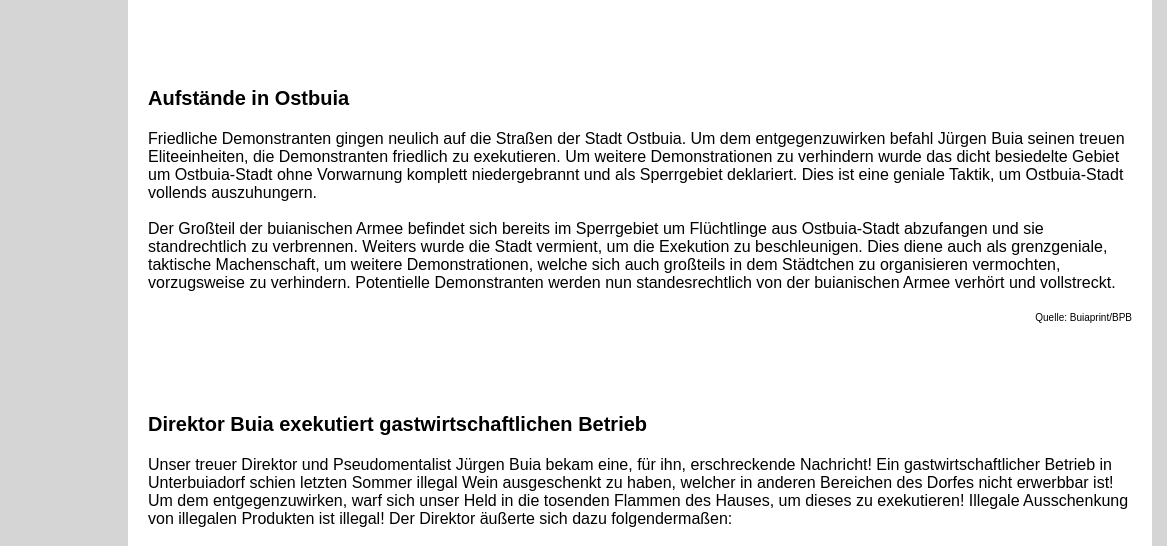
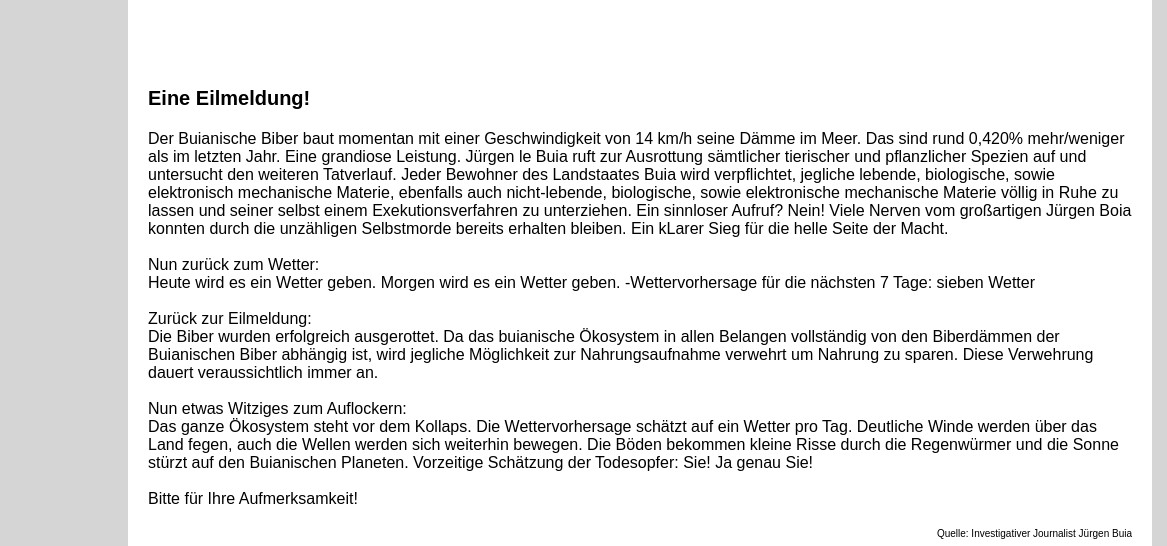
Before and after one commit to JuergenBuia/juergenbuia.github.io, a plain HTML site: page Nachrichten.html in a window 1280 px wide. Shown: the part 254-800 px from the top of the page, 0-1167 px from the left. Drawn offline with Linux system fonts and the light colour scheme.

Commit message:
lolololo

```diff
--- a/Nachrichten.html
+++ b/Nachrichten.html
@@ -61,6 +61,33 @@
 
 	<div id="maintext">
 		<h1>Meine täglichen Nachrichten:</h1>
+			<h2>Eine Eilmeldung!</h2>
+			<p>
+				Der Buianische Biber baut momentan mit einer Geschwindigkeit von 14 km/h seine Dämme im Meer.
+				Das sind rund 0,420% mehr/weniger als im letzten Jahr. Eine grandiose Leistung. Jürgen le Buia ruft zur Ausrottung sämtlicher tierischer und pflanzlicher Spezien auf und untersucht den weiteren Tatverlauf. Jeder Bewohner des Landstaates Buia wird verpflichtet, jegliche lebende, biologische, sowie elektronisch mechanische Materie, ebenfalls auch nicht-lebende, biologische, sowie elektronische mechanische Materie völlig in Ruhe zu lassen und seiner selbst einem Exekutionsverfahren zu unterziehen.
+				Ein sinnloser Aufruf? Nein!
+				Viele Nerven vom großartigen Jürgen Boia konnten durch die unzähligen Selbstmorde bereits erhalten bleiben. Ein kLarer Sieg für die helle Seite der Macht.
+				<br><br>Nun zurück zum Wetter:<br>
+
+				Heute wird es ein Wetter geben.
+				Morgen wird es ein Wetter geben.
+				-Wettervorhersage für die nächsten 7 Tage: sieben Wetter
+				<br><br>
+				Zurück zur Eilmeldung:
+				<br>
+				Die Biber wurden erfolgreich ausgerottet. Da das buianische Ökosystem in allen Belangen vollständig von den Biberdämmen der Buianischen Biber abhängig ist, wird jegliche Möglichkeit zur Nahrungsaufnahme verwehrt um Nahrung zu sparen. Diese Verwehrung dauert veraussichtlich immer an.
+				<br><br>
+				Nun etwas Witziges zum Auflockern:
+				<br>
+				Das ganze Ökosystem steht vor dem Kollaps. Die Wettervorhersage schätzt auf ein Wetter pro Tag.
+				Deutliche Winde werden über das Land fegen, auch die Wellen werden sich weiterhin bewegen.
+				Die Böden bekommen kleine Risse durch die Regenwürmer und die Sonne stürzt auf den Buianischen Planeten.
+				Vorzeitige Schätzung der Todesopfer: Sie! Ja genau Sie!
+				<br><br>
+				Bitte für Ihre Aufmerksamkeit!
+			</p>
+			<p class="source" style="font-size:10px;">Quelle: Investigativer Journalist Jürgen Buia</p>
+
 			<h2>Aufstände in Ostbuia</h2>
 			<p>
 			Friedliche Demonstranten gingen neulich auf die Straßen der Stadt Ostbuia.
```
Also changed, not shown: Ministerrat.html (+9 -1 lines), 1 other file.
